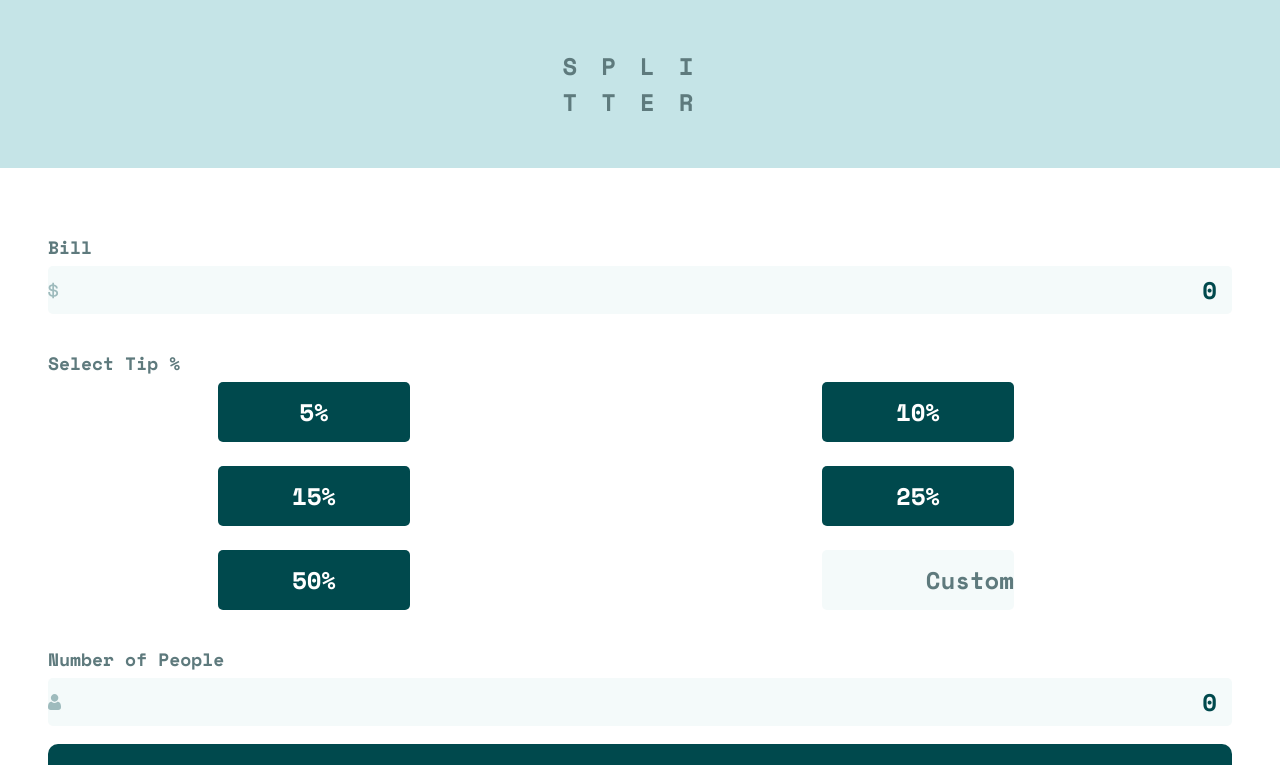
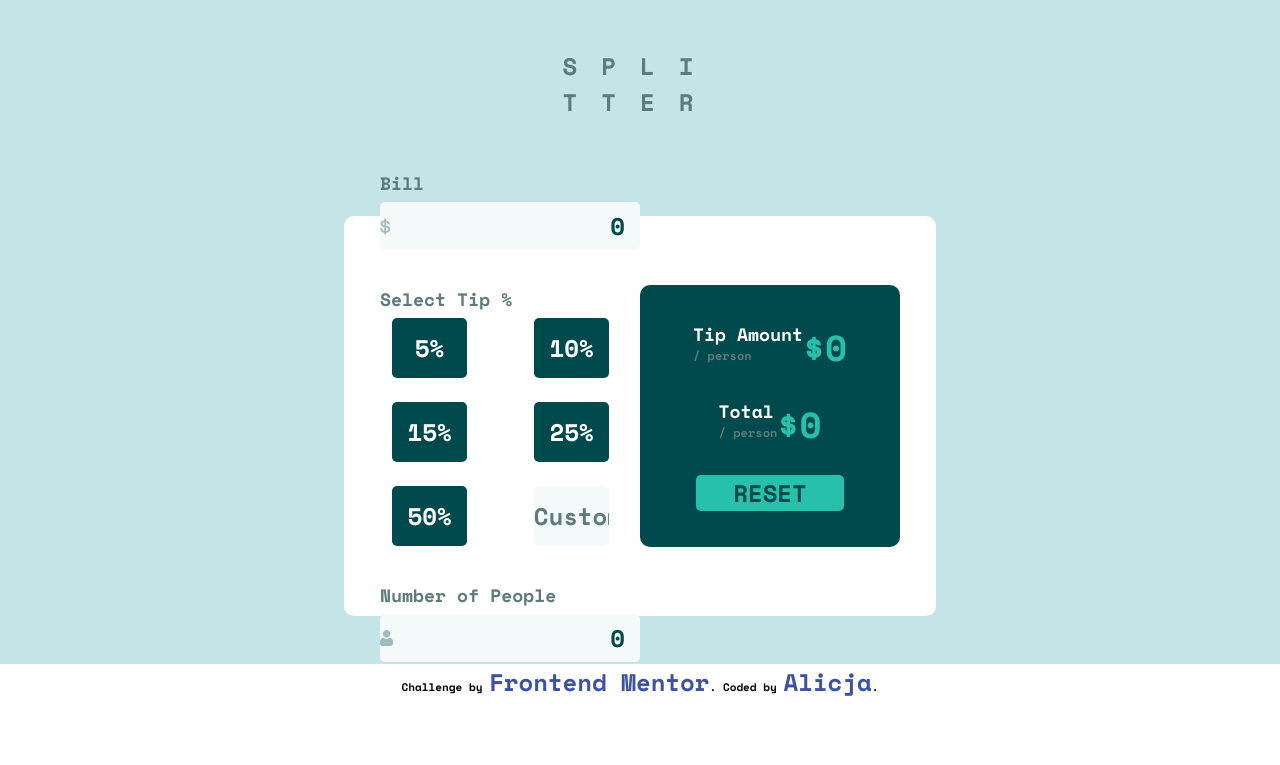
Before and after one commit to alaWilliams/tip-calculator-app, a plain HTML site: page index.html in a window 1280 px wide. Shown: the top 765 px of the page. Drawn offline with nearby package versions, Linux system fonts and the light colour scheme.

Commit message:
rwd in progress

```diff
--- a/index.html
+++ b/index.html
@@ -41,6 +41,8 @@
 		</header>
 
 		<div class="section">
+			<div class="section-wrapper">
+				<div class="input-wrapper">
 					<div class="section-bill">
 						<div class="title">
 							<h2 class="section-title">Bill</h2>
@@ -115,6 +117,9 @@
 						</div>
 						<input type="number" class="people-amount input click" placeholder="0" />
 					</div>
+				</div>
+
+
 				<div class="result">
 					<div class="result-section">
 						<div class="left">
--- a/style.css
+++ b/style.css
@@ -61,6 +61,7 @@
 	grid-template-columns: repeat(2, 1fr);
 	gap: 1rem;
 	justify-items: stretch;
+
 }
 
 .btn,
@@ -130,7 +131,7 @@
 	}
 
 	.tip-form > * {
-		width: 10rem;
+    width: 80%;
 		justify-self: center;
 	}
 
@@ -150,5 +151,45 @@
 }
 
 @media screen and (min-width: 1200px) {
+  .section-wrapper {
+    background-color: hsl(0, 0%, 100%);
+    padding: 1.5rem;
+    border-radius: 10px;
+    height: 50vh;
+    width: 50%;
+    display: flex;
+    align-items: center;
 
   }
+
+  .section {
+    background-color: hsl(185, 41%, 84%);
+    display: flex;
+    align-items: center;
+    justify-content: center;
+  }
+
+
+  .section-wrapper > * {
+    width: 50%;
+  }
+
+  .result {
+    height: 80%;
+    display: flex;
+    flex-direction: column;
+    align-items: center;
+  }
+
+  .input-wrapper > * {
+    width: 100%;
+  }
+
+  .input-wrapper {
+    display: flex;
+    flex-direction: column;
+  }
+
+  .tip-form {
+  }
+}
```
Lines whose indentation alone changed are shown as unchanged.
